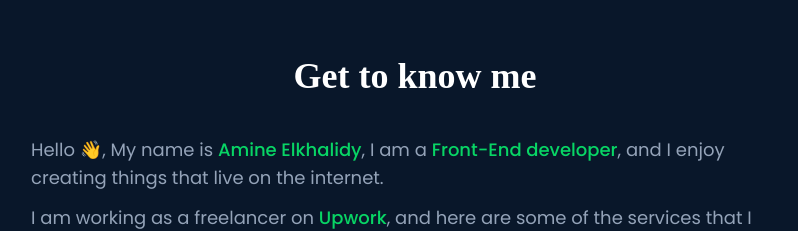
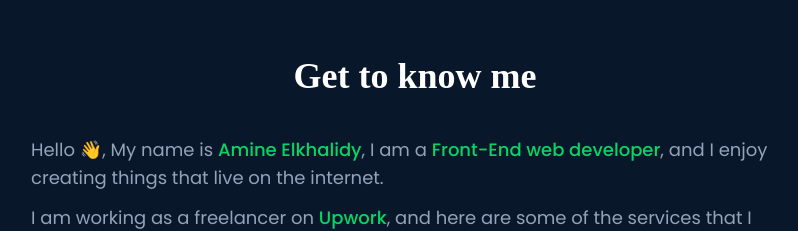
Before and after one commit to AmineElkhalidy/Portfolio, a React (Vite) app: page / in a window 1280 px wide. Shown: the part 840-1071 px from the top of the page, without its empty margins (225-1023 px from the left). Built offline with nearby package versions, Linux system fonts and the light colour scheme; a web font is replaced by a local one.

Commit message:
Changes added

```diff
--- a/src/sections/About.jsx
+++ b/src/sections/About.jsx
@@ -31,7 +31,7 @@ const About = () => {
               </span>
               , I am a{" "}
               <span className=" text-secondary font-medium">
-                Front-End developer
+                Front-End web developer
               </span>
               , and I enjoy creating things that live on the internet.
             </p>
```
